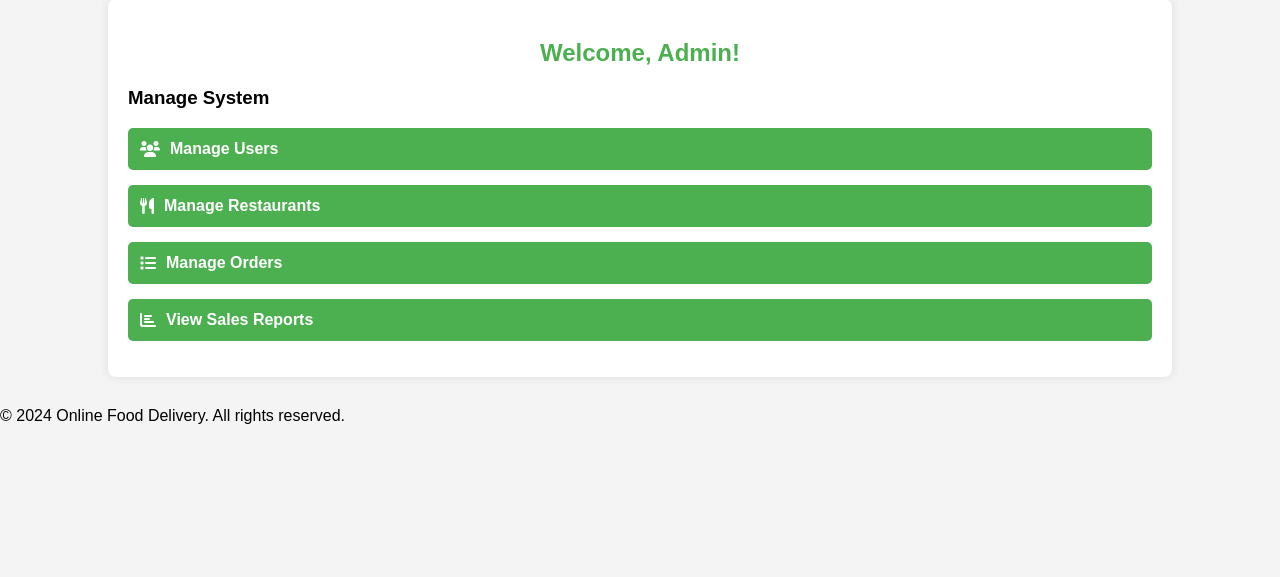
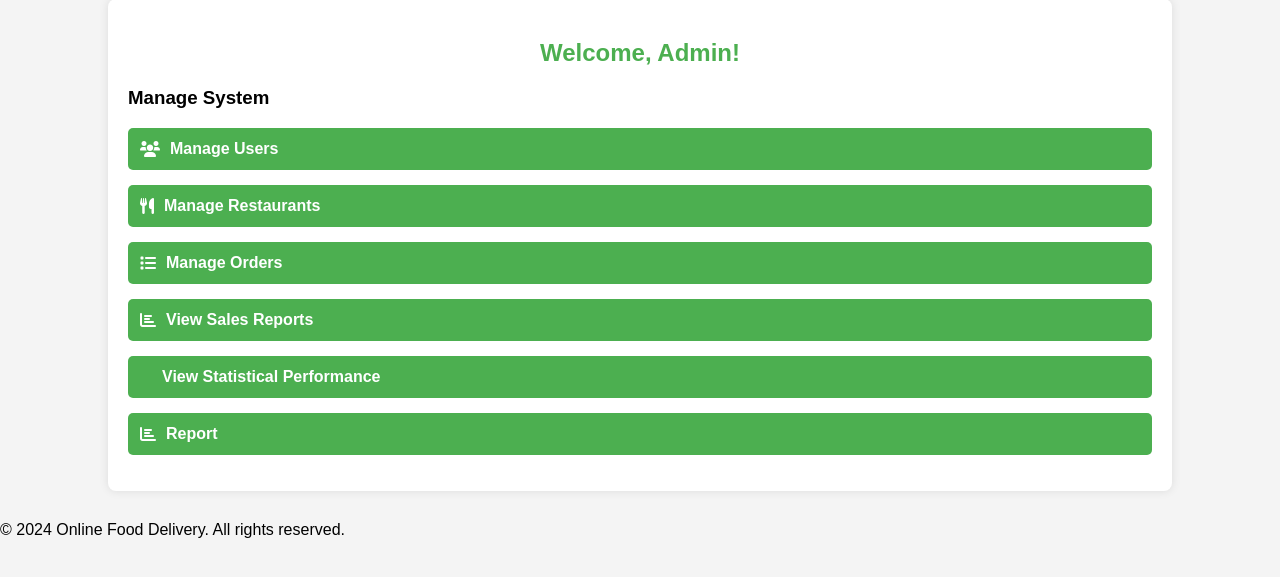
Before and after one commit to ofwonojohn/website, a PHP site: page /admin/admin.php in a window 1280 px wide. Shown: the part 156-733 px from the top of the page. Run offline with PHP 8.4, Linux system fonts and the light colour scheme; the visitor is signed in with stand-in values (Sample User, id 1).

Commit message:
added statistical and overview repot

```diff
--- a/online food delivery/admin/admin.php
+++ b/online food delivery/admin/admin.php
@@ -129,6 +129,16 @@ include '../db.php'; // Include the database connection
                         <i class="fas fa-chart-bar"></i> View Sales Reports
                     </a>
                 </li>
+                <li>
+                    <a href="restuarant_performance.php">
+                        <i class="fa-chart-bar"></i> View Statistical Performance
+                    </a>
+                </li>
+                <li>
+                    <a href="report.php">
+                        <i class="fas fa-chart-bar"></i>Report
+                    </a>
+                </li>
             </ul>
         </section>
     </main>
```
